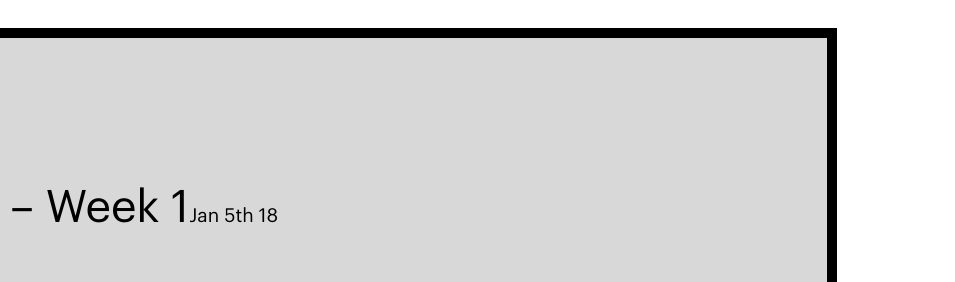
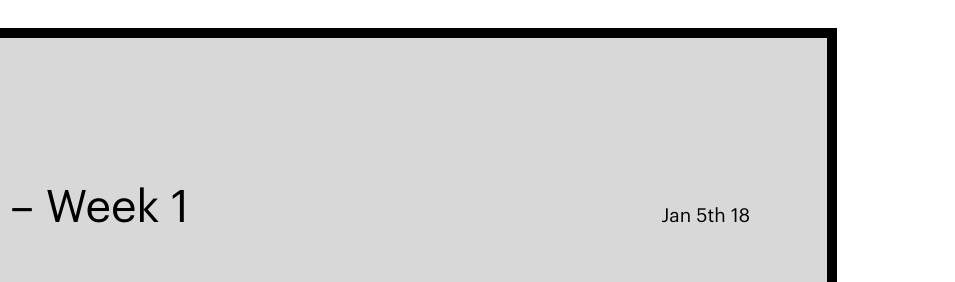
Before and after one commit to djbj/sprint4, a React app in the folder code/: page / in a window 1280 px wide. Shown: the top 282 px of the page, 325-1280 px from the left. Built offline with nearby package versions, Linux system fonts and the light colour scheme.

Commit message:
header flex update

```diff
--- a/code/src/components/Header/style.css
+++ b/code/src/components/Header/style.css
@@ -18,14 +18,15 @@ img {
 }
 
 .date-heading-container {
+  display: flex;
   flex-direction: row;
   justify-content: space-between;
+  align-items: baseline;
 }
 
 .header-day {
   font-size: 1.5vw;
   display: inline-block;
-  align-self: flex-end;
   margin-top: 8px;
 }
 
```
